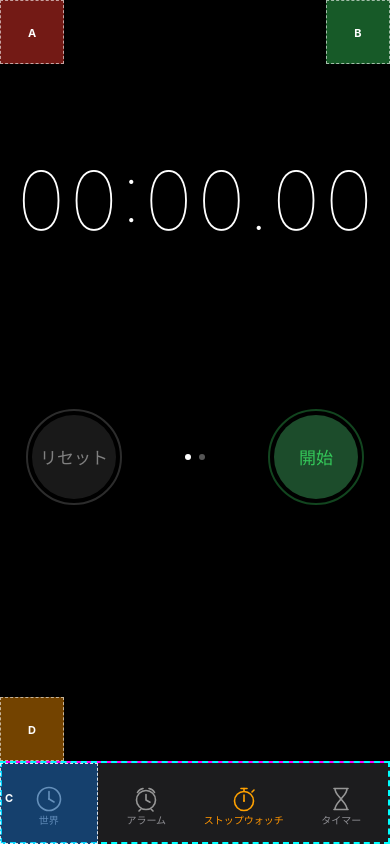
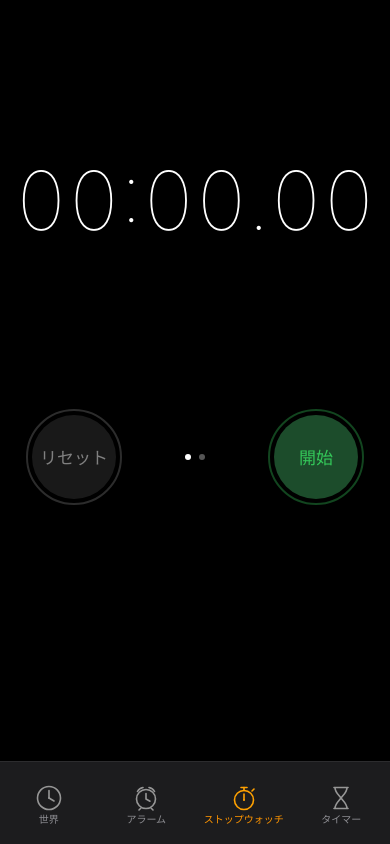
Before and after one commit to Ken2664/stopwatch_force, a plain HTML site: page index.html in a window 390 px wide. Drawn offline with Linux system fonts and the light colour scheme.

Commit message:
iPhone デバック削除

```diff
--- a/css/modal.css
+++ b/css/modal.css
@@ -11,15 +11,6 @@
   pointer-events: auto;
   -webkit-tap-highlight-color: transparent;
   touch-action: manipulation;
-
-  /* DEBUG: シークレットゾーン可視化用。確認後に元に戻すこと。 */
-  opacity: 1;
-  color: #ffffff;
-  font-size: 11px;
-  font-weight: 700;
-  text-align: center;
-  line-height: 64px;
-  border: 1px dashed rgba(255, 255, 255, 0.6);
 }
 
 .secret-zone-a {
@@ -30,13 +21,6 @@
   left: 0;
   width: 64px;
   height: 64px;
-
-  /* DEBUG */
-  background: rgba(255, 59, 48, 0.45); /* red */
-}
-
-.secret-zone-a::before {
-  content: "A";
 }
 
 .secret-zone-b {
@@ -45,13 +29,6 @@
   right: 0;
   width: 64px;
   height: 64px;
-
-  /* DEBUG */
-  background: rgba(52, 199, 89, 0.45); /* green */
-}
-
-.secret-zone-b::before {
-  content: "B";
 }
 
 .secret-zone-d {
@@ -59,13 +36,6 @@
   left: 0;
   width: 64px;
   height: 64px;
-
-  /* DEBUG */
-  background: rgba(255, 149, 0, 0.45); /* orange */
-}
-
-.secret-zone-d::before {
-  content: "D";
 }
 
 .secret-zone-c {
@@ -75,23 +45,6 @@
   height: 100%;
   background: transparent;
   opacity: 0;
-
-  /* DEBUG: zoneC はタブバー「世界時計」ボタン全体を覆う透明オーバーレイ。
-     可視化のため薄い青で塗り、左上に "C" ラベルを表示する。 */
-  opacity: 1;
-  background: rgba(10, 132, 255, 0.35); /* blue */
-  outline: 1px dashed rgba(255, 255, 255, 0.6);
-  outline-offset: -1px;
-}
-
-.secret-zone-c::before {
-  content: "C";
-  position: absolute;
-  top: 2px;
-  left: 4px;
-  color: #ffffff;
-  font-size: 11px;
-  font-weight: 700;
 }
 
 .modal-overlay {
--- a/css/tabbar.css
+++ b/css/tabbar.css
@@ -11,11 +11,6 @@
   align-items: stretch;
   justify-content: space-around;
   z-index: 10;
-
-  /* DEBUG: タブバー上端と safe-area 領域を可視化。確認後に元へ戻す。 */
-  border-top: 2px solid magenta;
-  outline: 2px dashed cyan;
-  outline-offset: -2px;
 }
 
 .tabbar-item {
--- a/sw.js
+++ b/sw.js
@@ -4,7 +4,7 @@
  * 通信環境の悪い現場での事故を防ぐため必須。
  */
 
-const CACHE_NAME = 'magic-sw-v4';
+const CACHE_NAME = 'magic-sw-v5';
 
 const PRECACHE_ASSETS = [
   '/',
```
